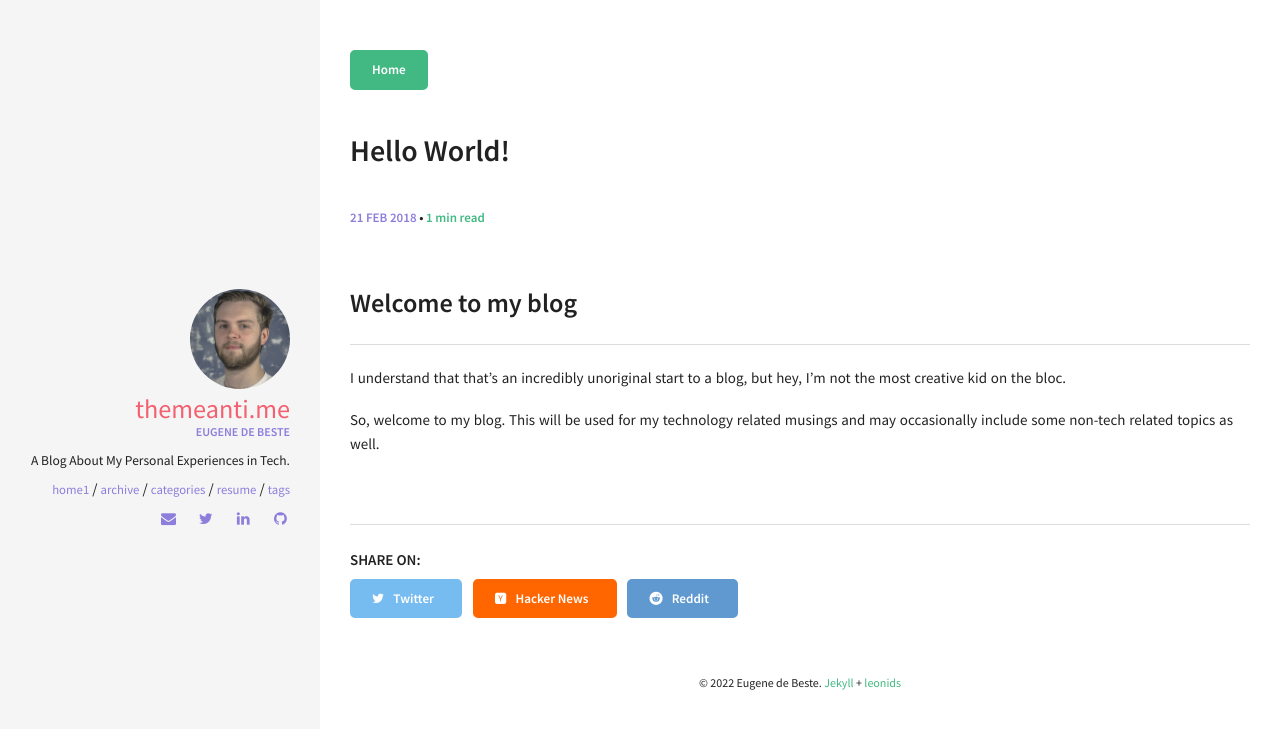
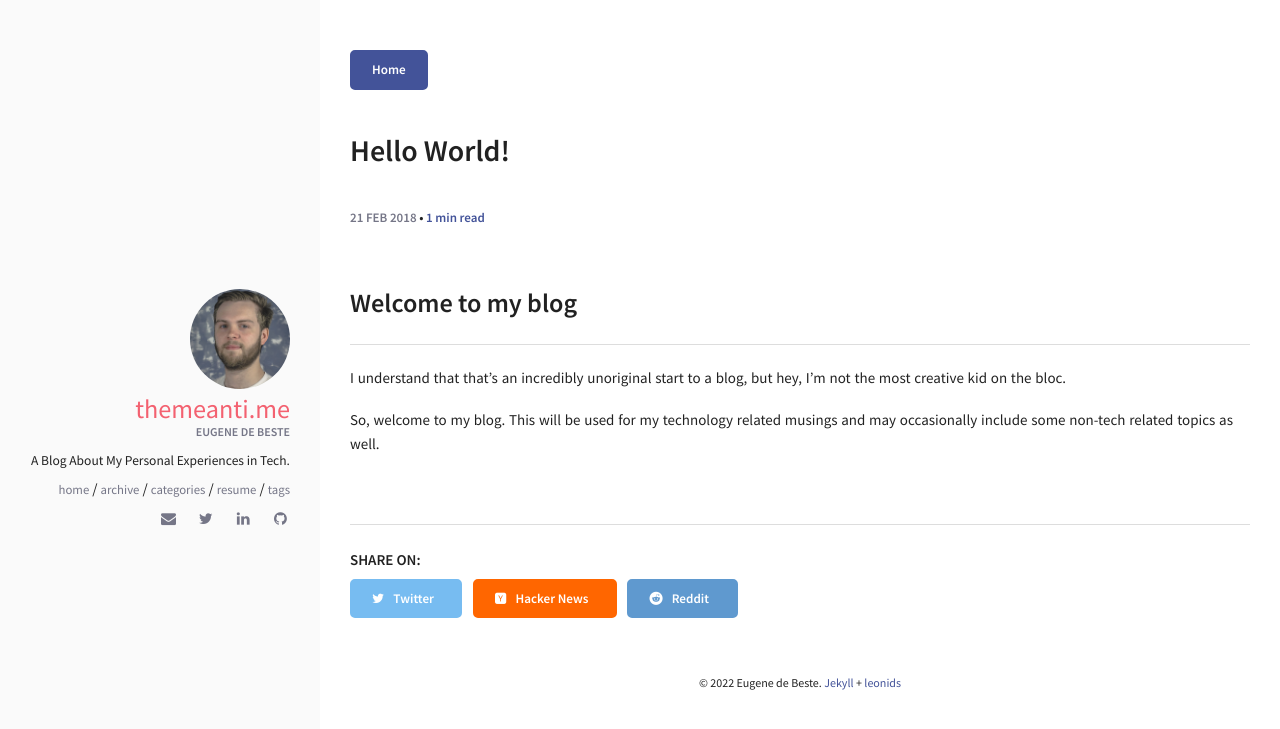
Before and after one commit to Banshee1221/banshee1221.github.io, a Jekyll site: the page built from _posts/2018-02-21-hello-world.md, in a window 1280 px wide. Shown: the top 729 px of the page. Built offline with Jekyll 4.4.1, drawn with Linux system fonts in a browser that asks for light colours.

Commit message:
changed colours

```diff
--- a/_includes/sidebar.html
+++ b/_includes/sidebar.html
@@ -12,7 +12,7 @@
   <nav class="nav">
     <ul class="nav-list">
       <li class="nav-item">
-        <a href="{{ site.url }}/">home1</a>
+        <a href="{{ site.url }}/">home</a>
       </li>
       {% for page in site.pages %} {% if page.title %}
       <li class="nav-item">
--- a/_sass/components/_variables.scss
+++ b/_sass/components/_variables.scss
@@ -52,15 +52,15 @@ $hr-border-width:             $border-width;
 //
 
 $text-color:       rgba(0, 0, 0, 0.87) !default;
-$background-color: #f5f5f5;
+$background-color: #fafafa;
 
-$white:            #fff;
-$primary:          #42b983;
-$secondary:        #8d7edc;
+$white:            rgb(255, 255, 255);
+$primary:          #435399;
+$secondary:        #757687;
 $success:          #65e892;
-$danger:           #f83e4b;
-$warning:          #F5A623;
-$info:             #09ABF6;
+$danger:           #963841;
+$warning:          #faa158;
+$info:             #30b8f6;
 
 // Tables
 $table-border-color: #d0d0d0 !default;
```
